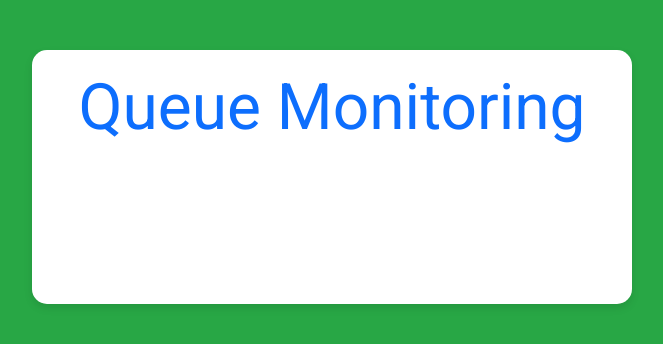
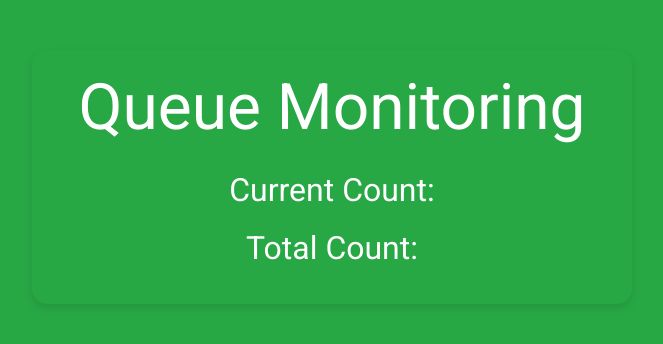
Before and after one commit to Helloworld2523/yolov5peoplecounterwin11-main, a Flask app: page / in a window 1280 px wide. Shown: the top 344 px of the page, without its empty margins (308-971 px from the left). Run offline with Flask 3, Linux system fonts and the light colour scheme; data that the repository does not hold is empty.

Commit message:
ปรับเปลียนขนาดตัวอักษร พื้นหลัง

```diff
--- a/app/templates/index.html
+++ b/app/templates/index.html
@@ -19,14 +19,15 @@
             max-width: 600px;
             padding: 20px;
             border-radius: 15px;
-            background-color: #ffffff;
+            /*background-color: #ffffff;*/
+            background-color: #28a745; /* สีพื้นหลังเป็นสีเขียว */
             box-shadow: 0 4px 8px rgba(0, 0, 0, 0.1);
         }
         .count-wrapper {
             margin-top: 20px;
         }
         .count-badge {
-            font-size: 3rem; /* ขนาดฟอนต์ของ count ใหญ่ขึ้น */
+            font-size: 5rem; /* ขนาดฟอนต์ของ count ใหญ่ขึ้น */
             padding: 15px 25px;
         }
         .completed {
@@ -55,7 +56,7 @@
 <body>
     <div class="container text-center">
         <div class="dashboard-card">
-            <h1 class="mb-4 text-primary" style="font-size: 4rem;">Queue Monitoring</h1> <!-- ขยายขนาดข้อความ -->
+            <h1 class="mb-4" style="font-size: 4rem;">Queue Monitoring</h1> <!-- ขยายขนาดข้อความ -->
             <!-- Current Count -->
             <div class="count-wrapper">
                 <p class="h5 mb-3" style="font-size: 2rem;">Current Count:</p> <!-- ขยายขนาดข้อความ -->
```
